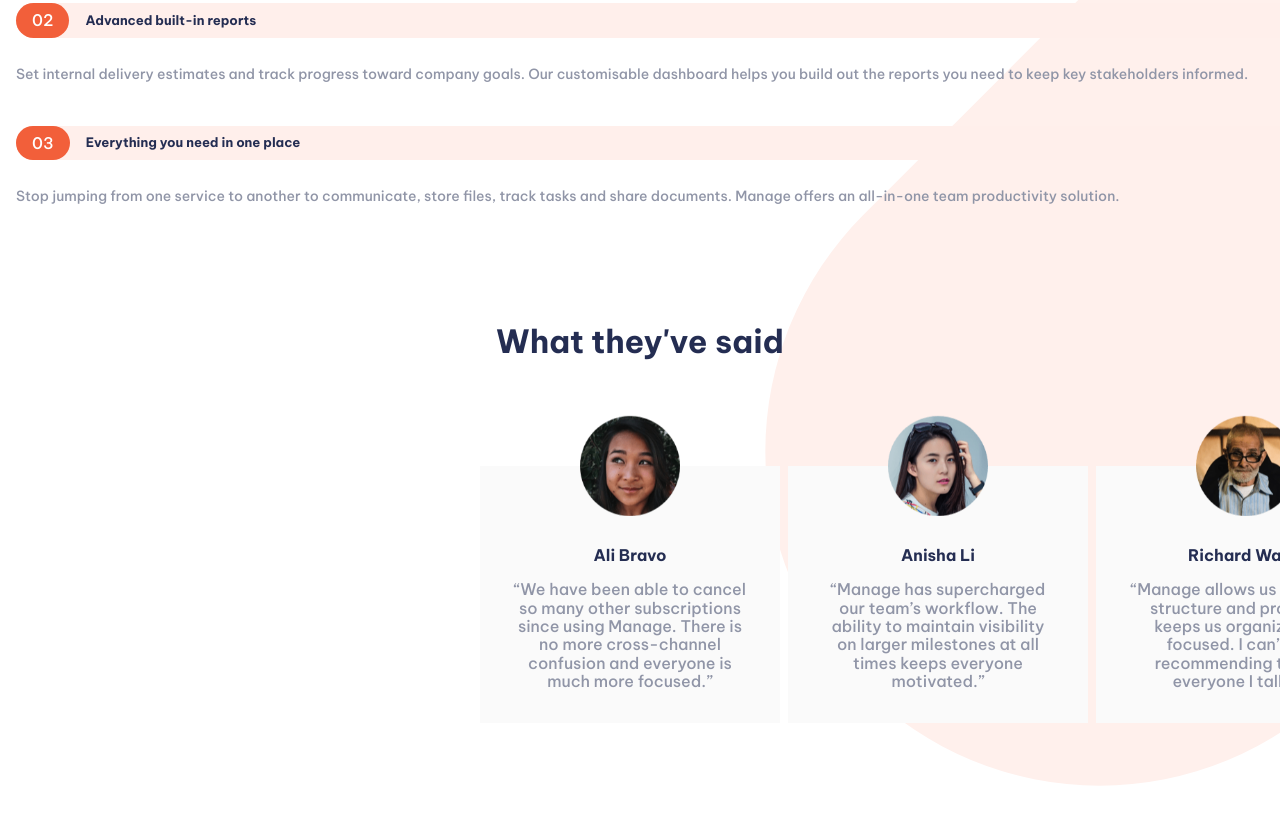
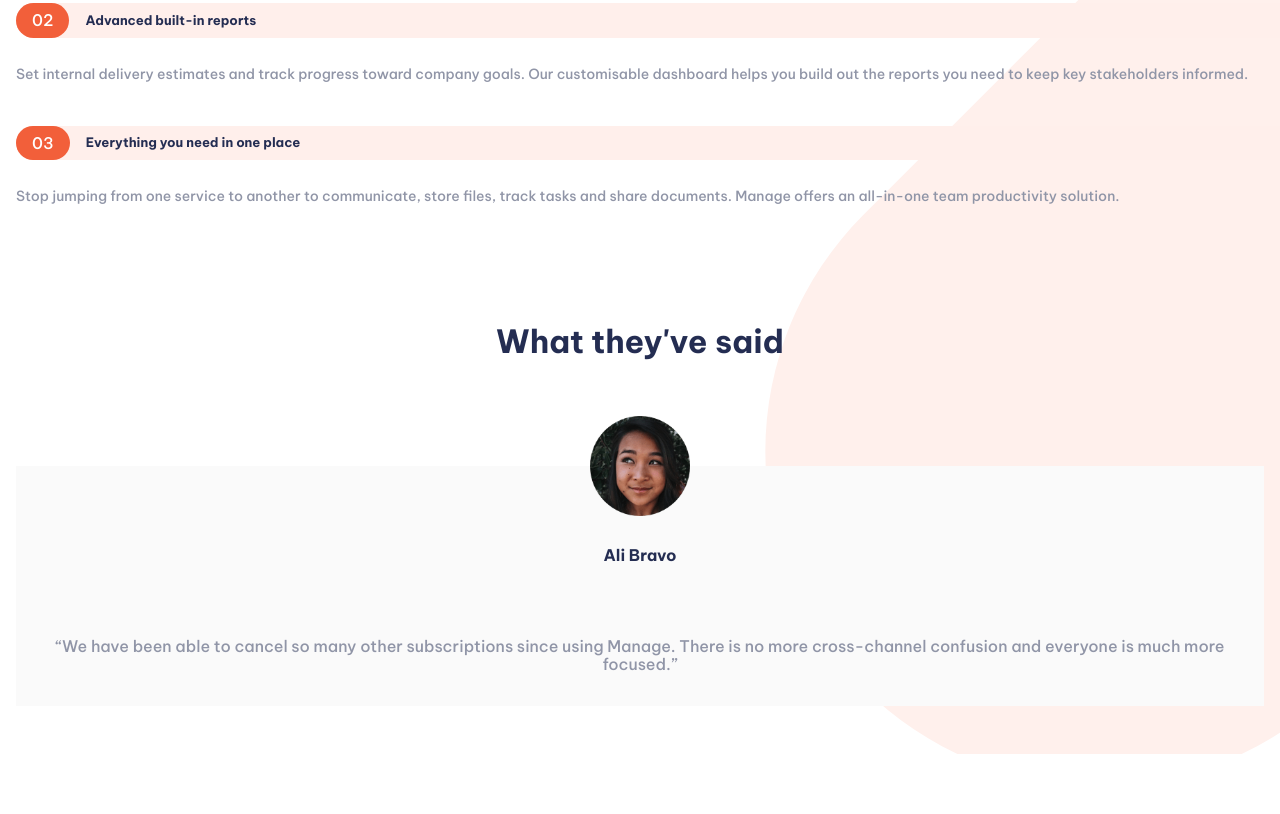
Before and after one commit to Miller1999/manage-landing-page, a website built with Vite: page index.html in a window 1280 px wide. Shown: the part 1701-2515 px from the top of the page. After the commit the page ends 2455 px from the top, so only its background shows below. Built offline with nearby package versions, Linux system fonts and the light colour scheme.

Commit message:
Fix:Slider

```diff
--- a/src/UIelements.ts
+++ b/src/UIelements.ts
@@ -124,23 +124,22 @@ const createArticle = (
 	article.append(articleHeader, articleMain);
 	return article;
 };
-
-const createCard = (img: string, name: string, desc: string): HTMLElement => {
-	const card = createElement("article", "testimonial__item");
-	const profile = createElement("img", "testimonialItem__image", "", {
+const createCard = (
+	id: string,
+	img: string,
+	name: string,
+	desc: string
+): HTMLElement => {
+	const card = createElement("article", "testimonial__item", "", { id: id });
+	const cardImage = createElement("img", "testimonialItem__image", "", {
 		src: img,
 		alt: name,
 	});
-	const nameTestimonial = createElement("span", "testimonialItem__name", name);
-	const testimonialDesc = createElement(
-		"p",
-		"testimonialItem__description",
-		desc
-	);
-	card.append(profile, nameTestimonial, testimonialDesc);
+	const cardName = createElement("span", "testimonialItem__name", name);
+	const cardDesc = createElement("p", "testimonialItem__description", desc);
+	card.append(cardImage, cardName, cardDesc);
 	return card;
 };
-
 const createHeader = () => {
 	const header = createElement("header", "header");
 	const logoHeader = createElement("img", "header__logo", "", { src: Logo });
@@ -229,42 +228,20 @@ const createMain = (): HTMLElement => {
 	);
 	const testimonialItems: HTMLElement[] = [];
 	testimonialsInfo.forEach((test) => {
-		const label = createElement(
-			"label",
-			"testimonial__item",
-			`
-			<article class="">
-				<img class="testimonialItem__image" src=${test.image} alt=${test.name}/>
-				<span class="testimonialItem__name">${test.name}</span>
-				<p class="testimonialItem__description">${test.testimony}</p>
-			</article>
-		`,
-			{
-				id: test.id,
-				for: test.id,
-			}
-		);
-		testimonialItems.push(label);
+		const newCard = createCard(test.id, test.image, test.name, test.testimony);
+		testimonialItems.push(newCard);
 	});
-	const inputs: HTMLElement[] = [];
-	testimonialsInfo.forEach((item) => {
-		const input = createElement("input", "", "", {
-			type: "radio",
-			name: "slider-1",
-			id: item.id,
-		});
-		inputs.push(input);
-	});
-	inputs[0].setAttribute("checked", "true");
-	const slider = createDiv("slider", inputs);
-	const testimonialsContainer = createDiv(
-		"testimonials__items-container",
+	const testimonialSlider = createDiv(
+		"testimonial__items-slider",
 		testimonialItems
 	);
-	slider.append(testimonialsContainer);
+	const testimonialsContainer = createDiv("testimonials__items-container", [
+		testimonialSlider,
+	]);
+
 	const testimonials = createSection("testimonials", [
 		testimonialsTitle,
-		slider,
+		testimonialsContainer,
 	]);
 	main.append(presentation, features, testimonials);
 	return main;
--- a/src/_variables.sass
+++ b/src/_variables.sass
@@ -8,7 +8,7 @@ $primary-darkBlue: hsl(228, 39%, 23%)
 $Neutral-grayBlue: hsl(227, 12%, 61%)
 $Neutral-darkBlue: hsl(233, 12%, 13%)
 $Neutral-red: hsl(13, 100%, 96%)
-$Netural-gray: hsl(0, 0%, 98%)
+$Neutral-gray: hsl(0, 0%, 98%)
 
 // Font
 $size: 16px
--- a/src/style.sass
+++ b/src/style.sass
@@ -130,71 +130,27 @@ html,body
       color: $primary-darkBlue
       font-size: 2rem
       font-weight: $strong-weight
-    .slider
-      width: 320px
-      height: 300px
-      transform-style: preserve-3d
-      input
-        display: none
-      .testimonials__items-container
-        position: relative
-        width: 100%
-        height: 100%
-        display: grid
-        grid-template-columns: repeat(4,minmax(300px,1fr))
-        gap: 0.5rem
+    .testimonials__items-container
+      position: relative
+      width: 100%
+      height: 100%
+      .testimonial__items-slider
+        display: flex
+        gap: 1rem
         .testimonial__item
-          width: 100%
-          article
-            left: 0
-            right: 0
-            margin: 0 auto
-            width: 100%
-            background: $Netural-gray
-            @include displayType(flex,space-between,center,column )
-            padding: 5rem 2rem 1rem 2rem
-            min-height: 15rem
-            max-height: 20rem
-            text-align: center
-            .testimonialItem__image
-              position: absolute
-              width: 6.25rem
-              top: -3.125rem
-            .testimonialItem__name
-              color: $primary-darkBlue
-              font-weight: $strong-weight
-            .testimonialItem__description
-              color: $Neutral-grayBlue
-  #person-1:checked ~ .testimonials__items-container #person-1
-    opacity: 1
-  #person-2:checked ~ .testimonials__items-container #person-2
-    opacity: 1
-    transform: translateX(-300px)
-  #person-2:checked ~ .testimonials__items-container #person-1
-    transform: translateX(-300px)
-  #person-2:checked ~ .testimonials__items-container #person-3
-    transform: translateX(-300px)
-  #person-3:checked ~ .testimonials__items-container #person-3
-    opacity: 1
-    transform: translateX(-600px)
-  #person-3:checked ~ .testimonials__items-container #person-2
-    opacity: 1
-    transform: translateX(-600px)
-  #person-3:checked ~ .testimonials__items-container #person-1
-    opacity: 1
-    transform: translateX(-900px)
-  #person-3:checked ~ .testimonials__items-container #person-4
-    opacity: 1
-    transform: translateX(-600px)
-  #person-4:checked ~ .testimonials__items-container #person-4
-    opacity: 1
-    transform: translateX(-900px)
-  #person-4:checked ~ .testimonials__items-container #person-1
-    opacity: 1
-    transform: translateX(-900px)
-  #person-4:checked ~ .testimonials__items-container #person-2
-    opacity: 1
-    transform: translateX(-900px)
-  #person-4:checked ~ .testimonials__items-container #person-3
-    opacity: 1
-    transform: translateX(-900px)
+          min-width: 100%
+          background: $Neutral-gray
+          @include displayType(flex,space-between,center,column )
+          padding: 5rem 2rem 1rem 2rem
+          min-height: 15rem
+          max-height: 20rem
+          text-align: center
+          .testimonialItem__image
+            position: absolute
+            width: 6.25rem
+            top: -3.125rem
+          .testimonialItem__name
+            color: $primary-darkBlue
+            font-weight: $strong-weight
+          .testimonialItem__description
+            color: $Neutral-grayBlue
```
